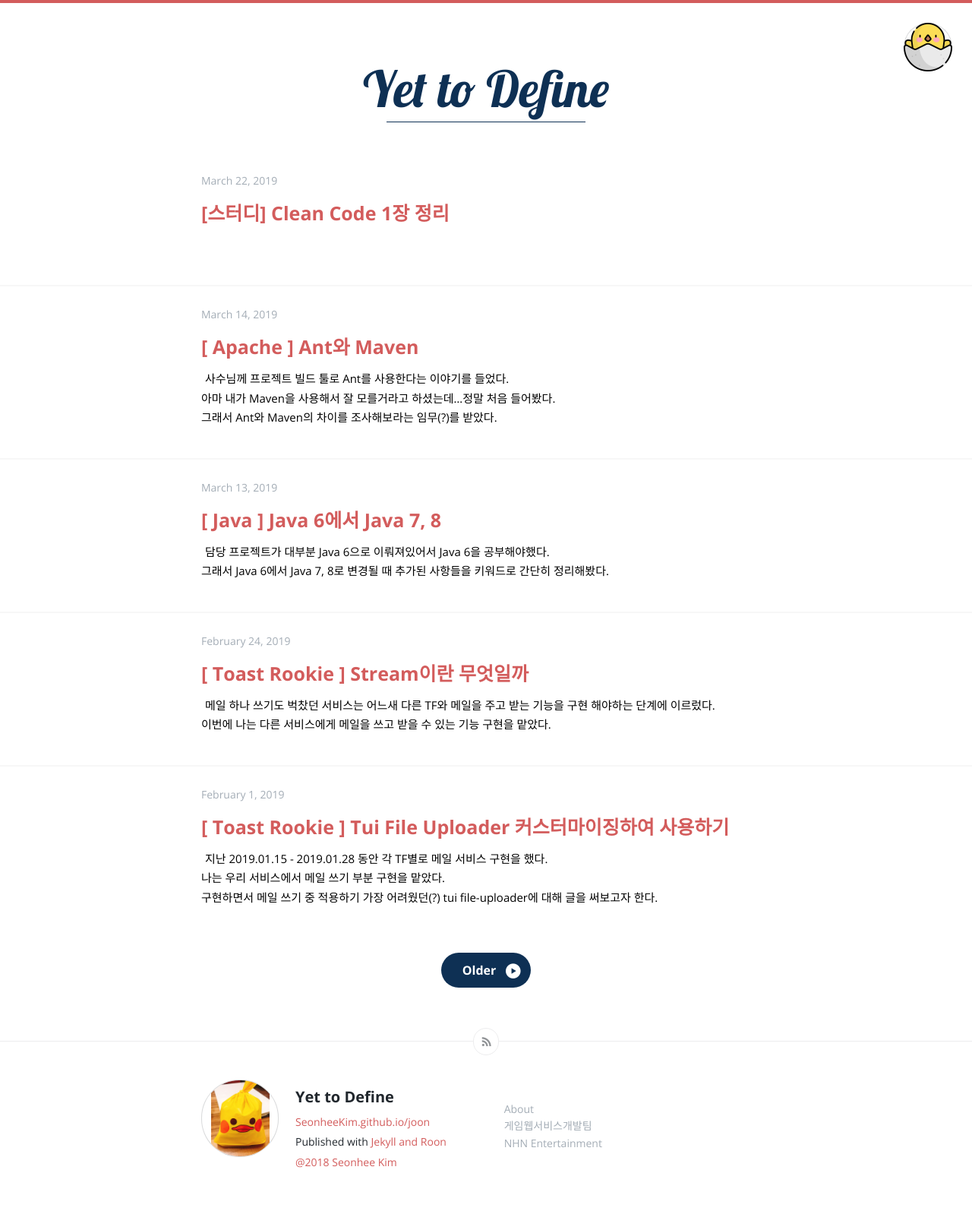
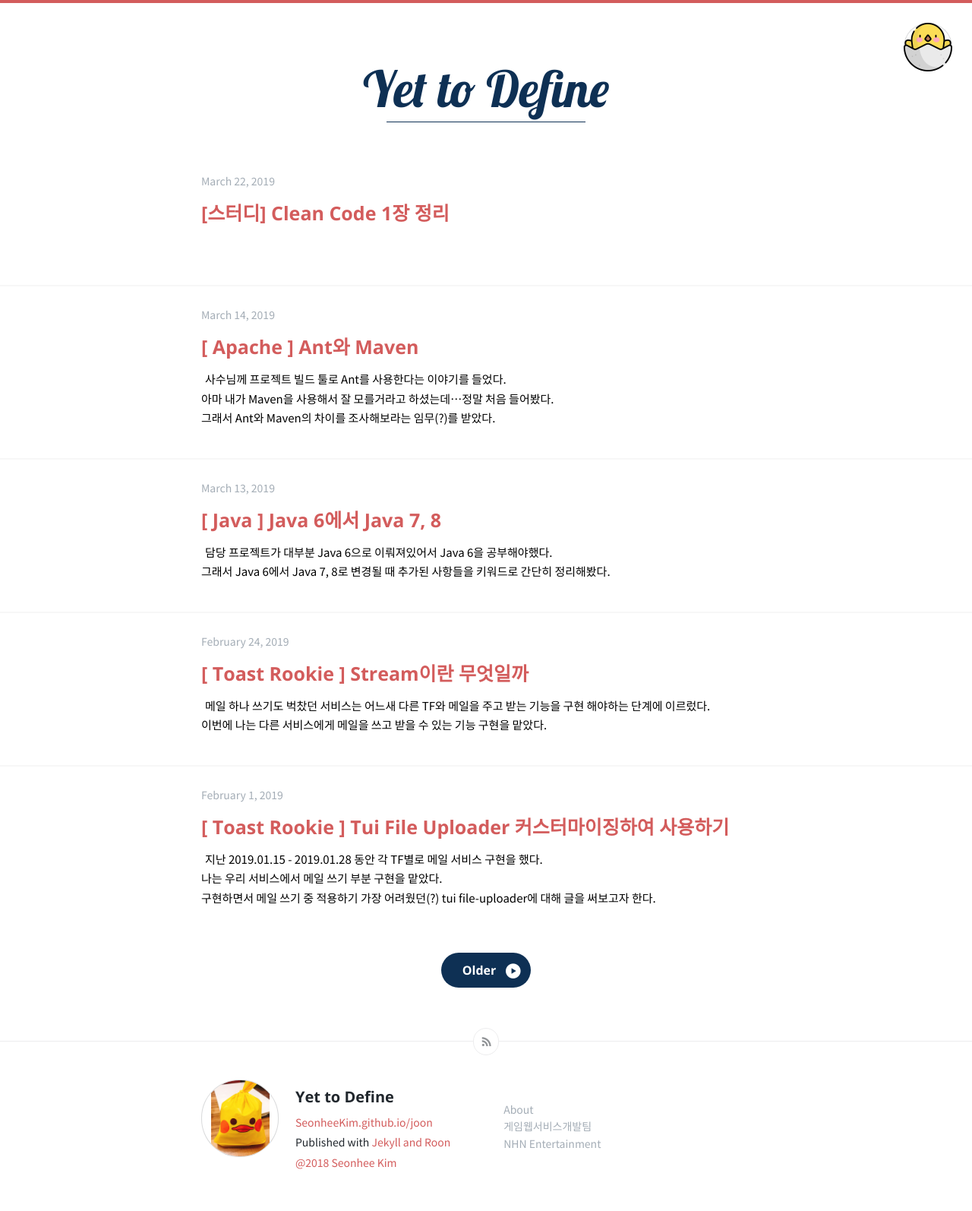
Before and after one commit to vormwald/joon, a Jekyll site: the page built from index.html, in a window 1280 px wide. Shown: the whole page at 76% size. Built offline with Jekyll 4.4.1, drawn with Linux system fonts in a browser that asks for light colours; Markdown is read by kramdown in place of the engine named in the settings; the list of posts is cut into pages by our own code.

Commit message:
add font

```diff
--- a/css/screen.css
+++ b/css/screen.css
@@ -1,4 +1,5 @@
-/* Link colour */
+@import url(http://fonts.googleapis.com/earlyaccess/notosanskr.css);
+
 a {
     color: #d35c5c;
 }
@@ -68,8 +69,9 @@
     src: url("../assets/fonts/Lobster.ttf") format("truetype");
 }
 
+
 body {
-    font-family: "Open Sans", "Helvetica Neue", "Helvetica-Neue", helvetica, sans-serif
+    font-family: 'Noto Sans KR', sans-serif;
 }
 body .btn, body>header h1, body article header h1, body>footer .details h4, body .post-footer .details h4, body #share_modal header a.close, body.user article.feature h1 a {
     font-family: "Open Sans", "Helvetica Neue", "Helvetica-Neue", helvetica, sans-serif
```
